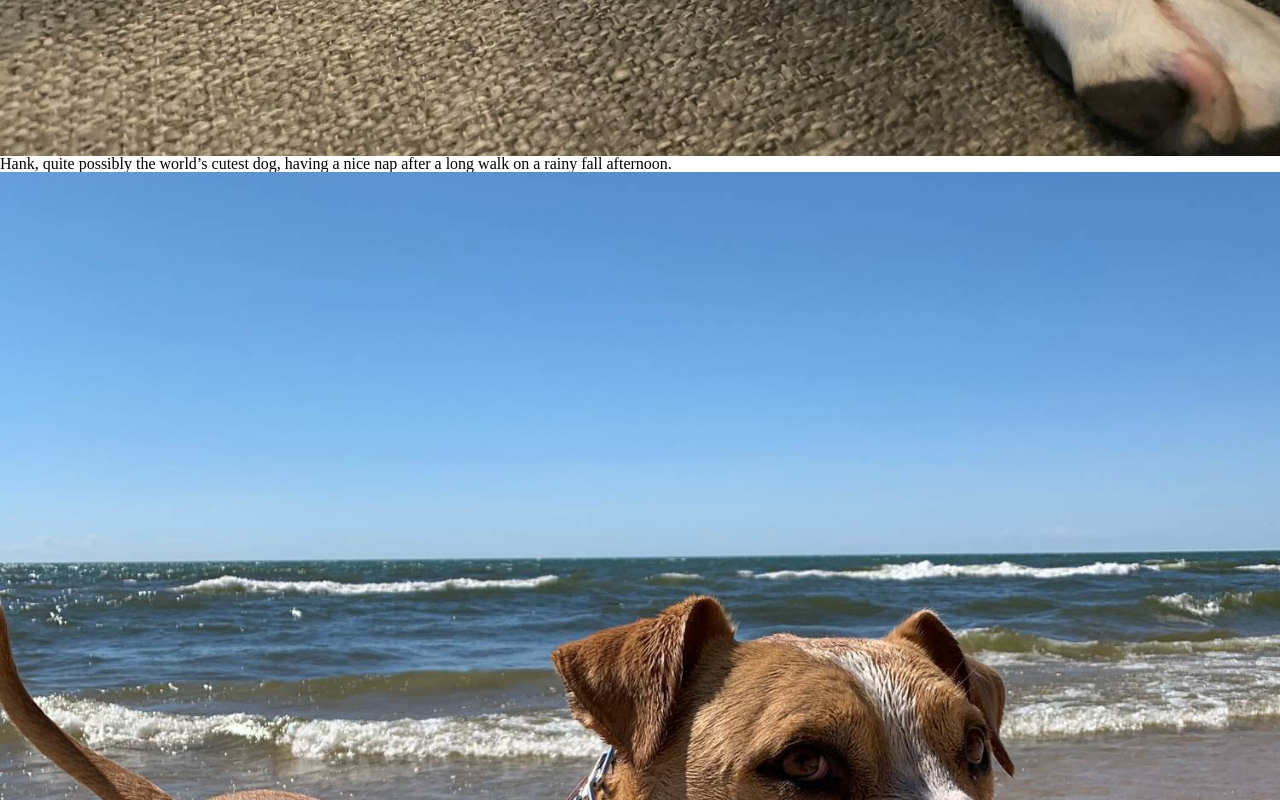
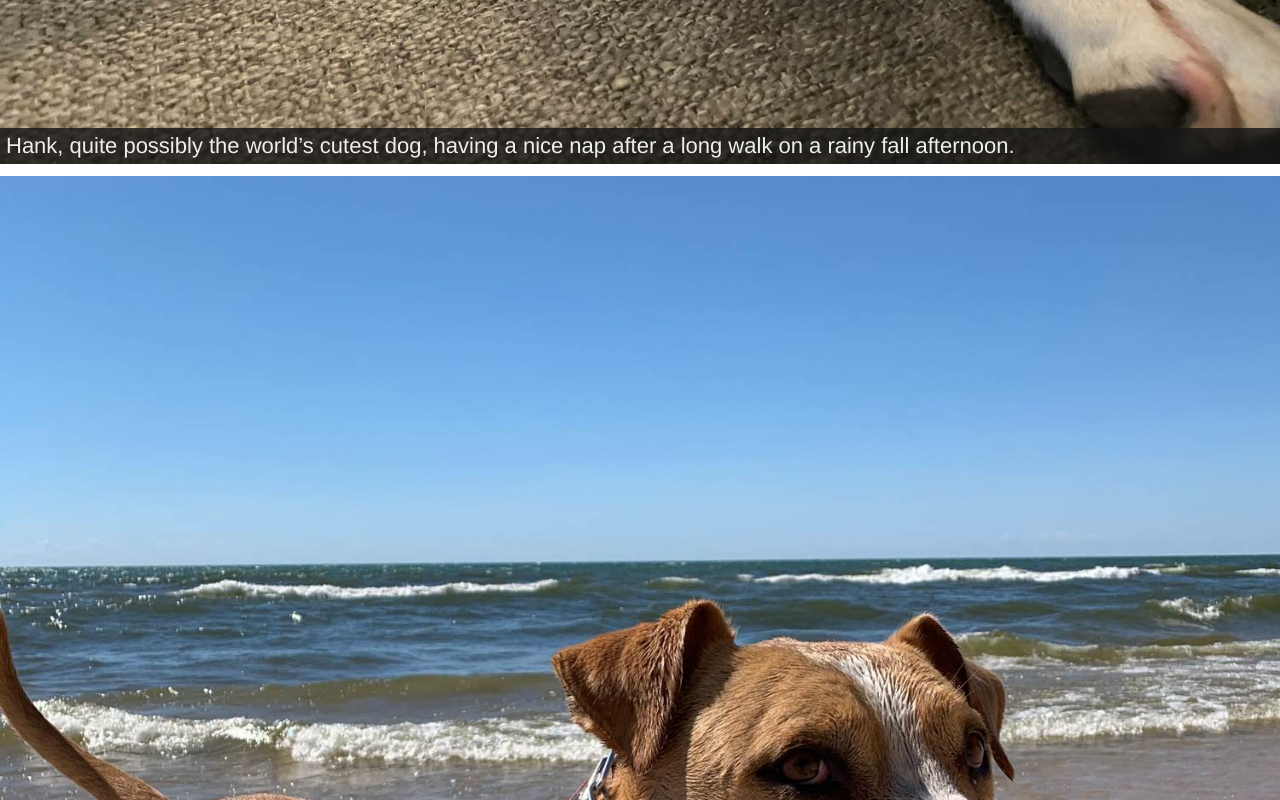
Before and after one commit to fwd-2021/week-07-images, a plain HTML site: page index.html in a window 1280 px wide. Shown: the part 820-1620 px from the top of the page. Drawn offline with Linux system fonts and the light colour scheme.

Commit message:
Present captions with a little style

```diff
--- a/assets/css/screen.css
+++ b/assets/css/screen.css
@@ -7,9 +7,33 @@ a,abbr,acronym,address,applet,article,aside,audio,b,big,blockquote,body,canvas,c
 /* stylelint-enable */
 
 /* Begin site styles below */
+* {
+  box-sizing: border-box;
+}
+html {
+  font-size: 22px;
+  line-height: 24px;
+  font-family: "Helvetica Neue", Helvetica, Arial, sans-serif;
+}
 
 /* Fundamental Responsive Image Styles */
 img {
   display: block;
   max-width: 100%;
 }
+
+figure {
+  position: relative;
+}
+figcaption {
+  position: absolute;
+  bottom: 0px;
+  color: #EEE;
+  background: rgba(20,20,20,0.8);
+  width: 100%;
+  padding: 6px;
+}
+
+.photo-gallery li {
+  margin-bottom: 12px;
+}
--- a/index.html
+++ b/index.html
@@ -11,7 +11,7 @@
     <h1>Hank, the Very Cute Dog</h1>
   </header>
   <main>
-    <ul>
+    <ul class="photo-gallery">
       <li>
         <figure>
           <img
```
